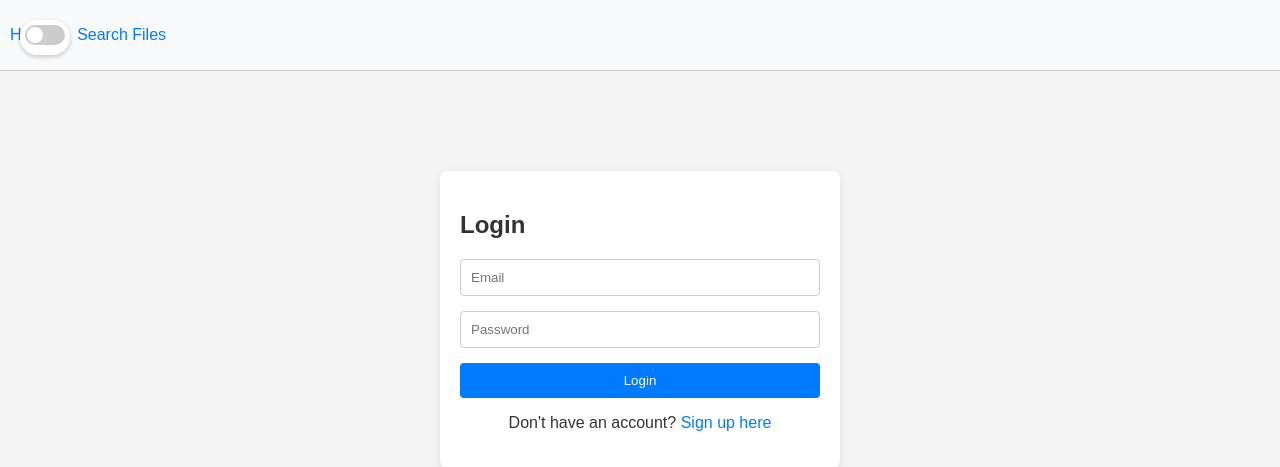
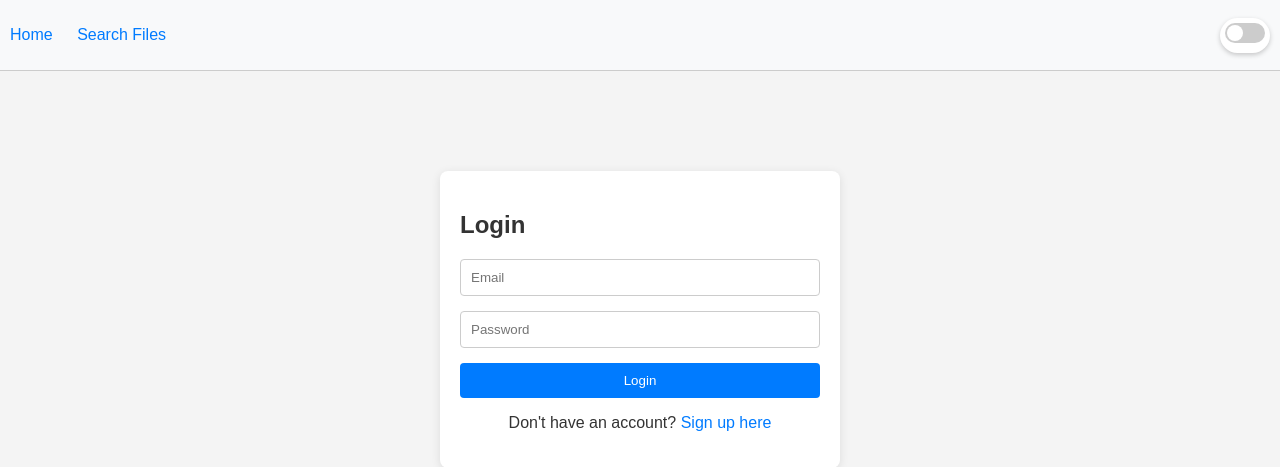
Before and after one commit to Perciviall/app, a Flask app: page /login in a window 1280 px wide. Shown: the top 467 px of the page. Run offline with Flask 3, Linux system fonts and the light colour scheme.

Commit message:
Update header.html

```diff
--- a/templates/header.html
+++ b/templates/header.html
@@ -24,34 +24,34 @@
         border-bottom: 1px solid #ccc;
         transition: background-color 0.3s, color 0.3s; /* Smooth transition */
     }
+
     nav ul {
         list-style-type: none;
         padding: 0;
     }
+
     nav ul li {
         display: inline;
         margin-right: 20px;
     }
+
     nav ul li a {
         text-decoration: none;
         color: #007bff;
     }
+
     nav ul li a:hover {
         text-decoration: underline;
     }
 
     /* Toggle Container Styles */
     .toggle-container {
-        position: fixed; /* Fixes the position relative to the viewport */
-        top: 20px; /* Distance from the top */
-        left: 20px; /* Distance from the left */
         display: flex;
-        align-items: center; /* Center items vertically */
+        align-items: center; /* Center the toggle vertically */
         background-color: #fff; /* Background color */
         border-radius: 20px; /* Rounded corners */
         padding: 5px; /* Padding around the toggle */
         box-shadow: 0 2px 5px rgba(0, 0, 0, 0.2); /* Optional shadow for depth */
-        z-index: 1000; /* Ensures it's above other elements */
     }
 
     /* Style the checkbox */
@@ -93,13 +93,13 @@
     }
 
     /* Styles for light mode */
-    body.light-mode .header {
+    body.light-mode header {
         background-color: #f8f9fa; /* Light background for header */
         color: #333; /* Light text color */
     }
 
     /* Styles for dark mode */
-    body.dark-mode .header {
+    body.dark-mode header {
         background-color: #343a40; /* Dark background for header */
         color: #f4f4f4; /* Dark text color */
     }
```
